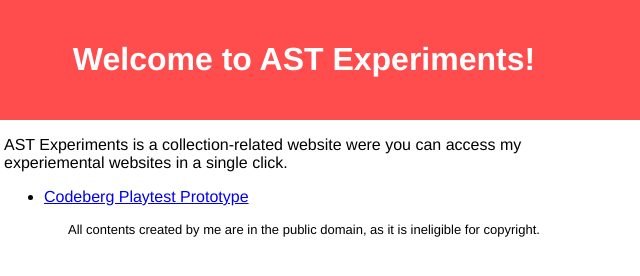
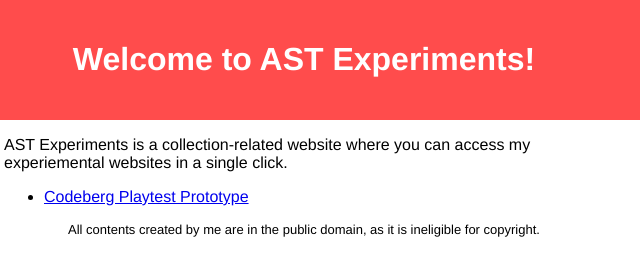
Before and after one commit to AST-Experiments/ast-experiments.github.io, a plain HTML site: page index.html in a window 1280 px wide. Shown: the full height of the page, 336-976 px from the left. Drawn offline with Linux system fonts and the light colour scheme.

Commit message:
"where" is spelled incorrectly

```diff
--- a/index.html
+++ b/index.html
@@ -39,7 +39,7 @@ summary {
 </header>
 
 <main>
-<p>AST Experiments is a collection-related website were you can access my experiemental websites in a single click.</p>
+<p>AST Experiments is a collection-related website where you can access my experiemental websites in a single click.</p>
 
 <ul>
   <li><a href="https://angelotrabuco2013.codeberg.page/index.html">Codeberg Playtest Prototype</a></li>
```
